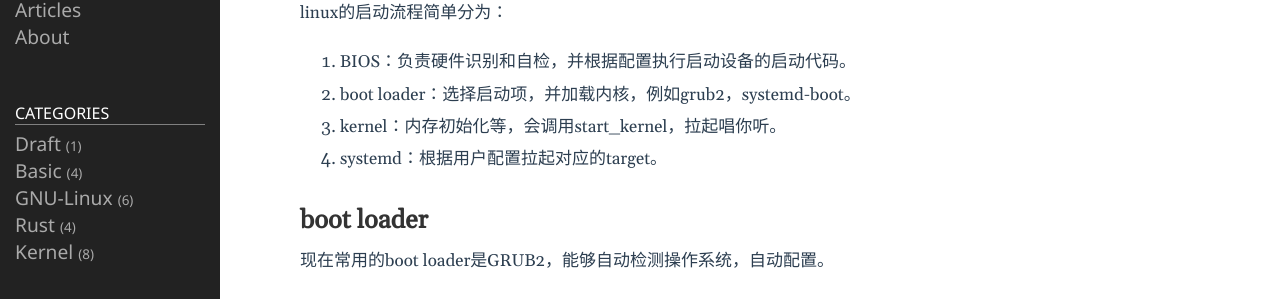
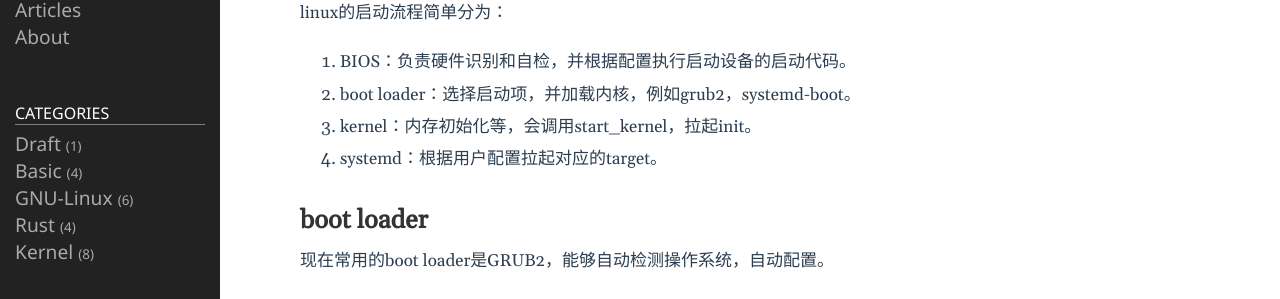
Before and after one commit to lclgo/lclgo.github.io, a Jekyll site: the page built from _posts/linux/2023-12-04-boot.md, in a window 1280 px wide. Shown: the part 223-522 px from the top of the page. Built offline with Jekyll 4.4.1, drawn with Linux system fonts in a browser that asks for light colours.

Commit message:
fix typo

```diff
--- a/_posts/linux/2023-12-04-boot.md
+++ b/_posts/linux/2023-12-04-boot.md
@@ -11,7 +11,7 @@ linux的启动流程简单分为：
 
 1. BIOS：负责硬件识别和自检，并根据配置执行启动设备的启动代码。
 2. boot loader：选择启动项，并加载内核，例如grub2，systemd-boot。
-3. kernel：内存初始化等，会调用start_kernel，拉起唱你听。
+3. kernel：内存初始化等，会调用start_kernel，拉起init。
 4. systemd：根据用户配置拉起对应的target。
 
 ## boot loader
```
